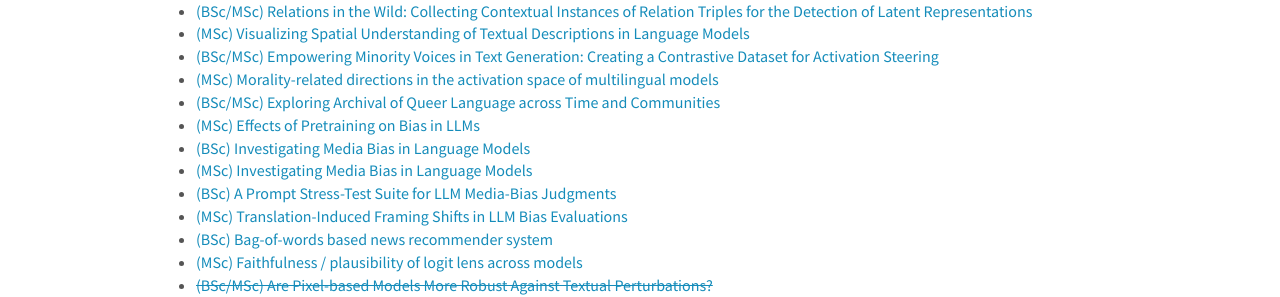
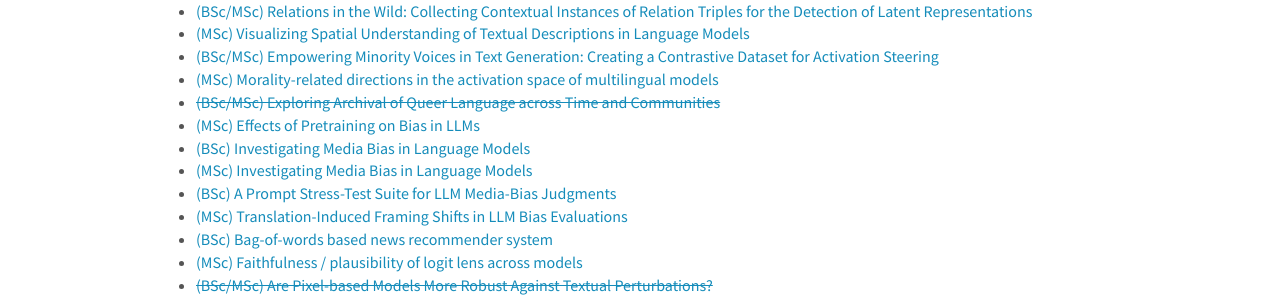
Before and after one commit to cisnlp/cisnlp.github.io, a Jekyll site: the page built from _pages/openings.md, in a window 1280 px wide. Shown: the part 588-885 px from the top of the page. Built offline with Jekyll 4.4.1, drawn with Linux system fonts in a browser that asks for light colours; nearby versions of some CDN libraries; comment, search, counter and statistics services are not loaded.

```diff
--- a/_pages/openings.md
+++ b/_pages/openings.md
@@ -32,7 +32,7 @@ Presently we have open BSc/MSc thesis positions in the following areas. Kindly a
 - [(MSc) Visualizing Spatial Understanding of Textual Descriptions in Language Models]({{ site.baseurl }}/thesis_proposals/2026/Lea-2026-Project-2.pdf)
 - [(BSc/MSc) Empowering Minority Voices in Text Generation: Creating a Contrastive Dataset for Activation Steering]({{ site.baseurl }}/thesis_proposals/2026/Lea-2026-Project-3.pdf)
 - [(MSc) Morality-related directions in the activation space of multilingual models]({{ site.baseurl }}/thesis_proposals/2025/Leonor-2025-Project-2.pdf)
-- [(BSc/MSc) Exploring Archival of Queer Language across Time and Communities]({{ site.baseurl }}/thesis_proposals/2026/Leonor-2026-Project-1.pdf)
+- [~~(BSc/MSc) Exploring Archival of Queer Language across Time and Communities~~]({{ site.baseurl }}/thesis_proposals/2026/Leonor-2026-Project-1.pdf)
 - [(MSc) Effects of Pretraining on Bias in LLMs]({{ site.baseurl }}/thesis_proposals/2026/Leonor-2026-Project-2.pdf)
 - [(BSc) Investigating Media Bias in Language Models]({{ site.baseurl }}/thesis_proposals/2025/Molly-2025-Project-1.pdf)
 - [(MSc) Investigating Media Bias in Language Models]({{ site.baseurl }}/thesis_proposals/2025/Molly-2025-Project-2.pdf)
```
